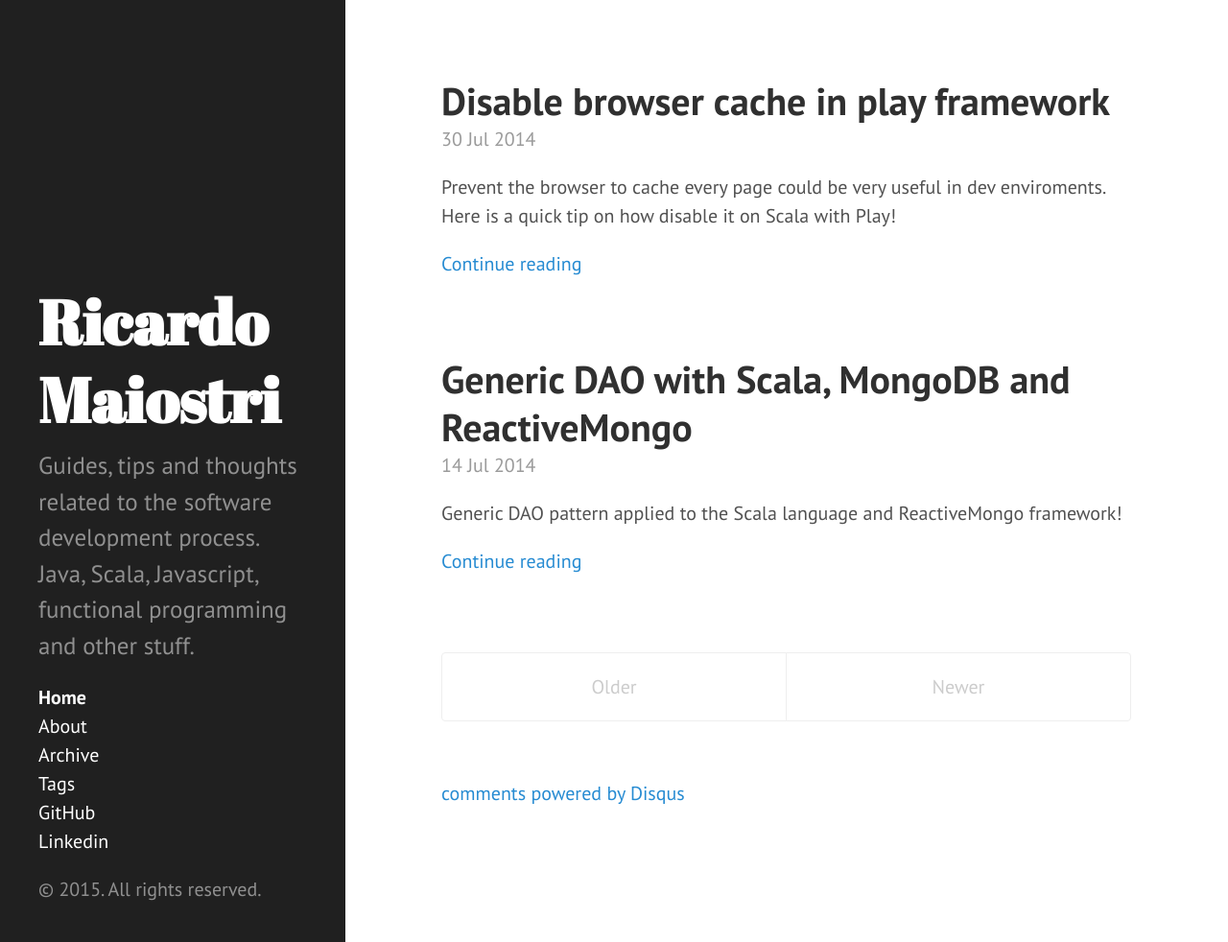
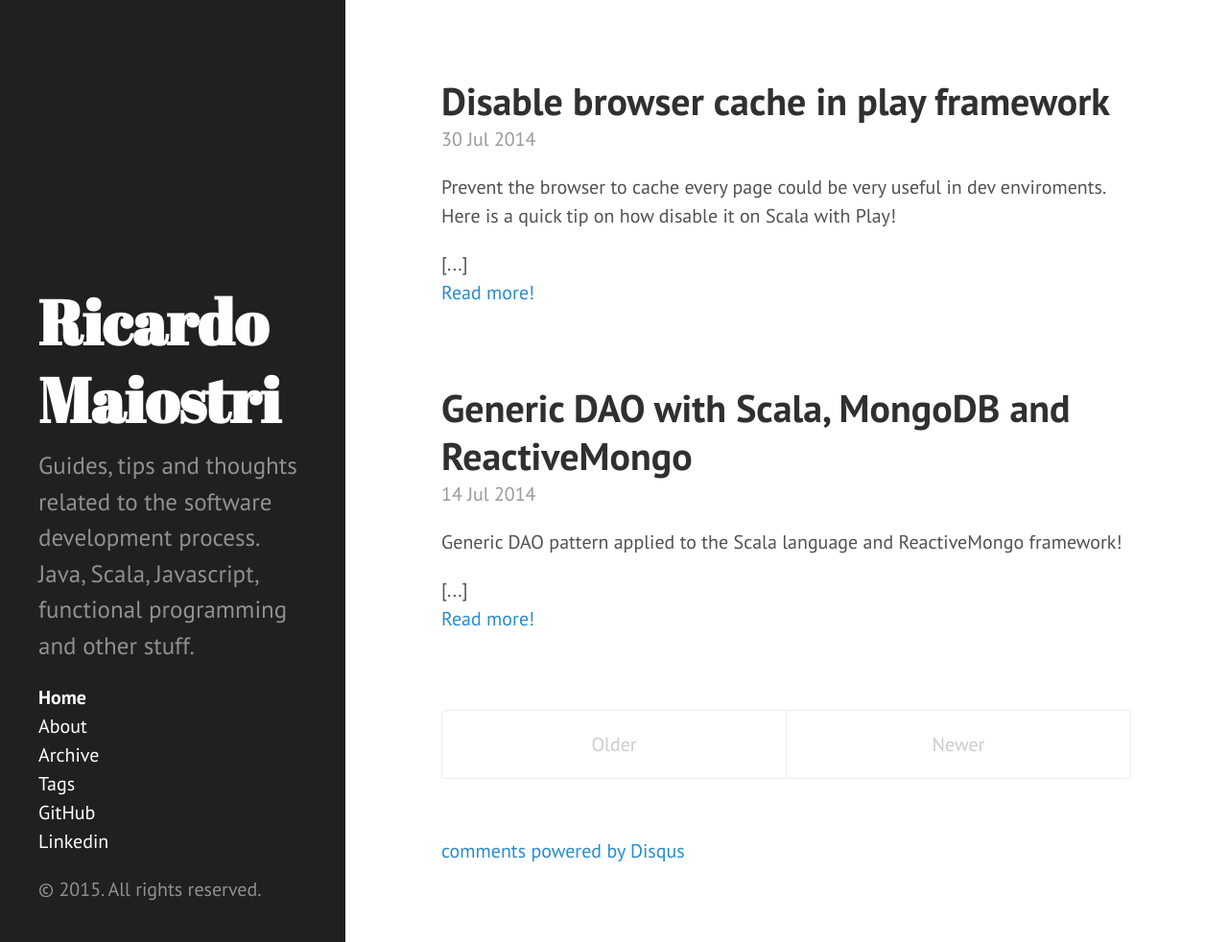
Before and after one commit to maiostri/maiostri.github.io, a Jekyll site: the page built from index.html, in a window 1280 px wide and 982 px high. Shown: the whole window at 96% size. Built offline with Jekyll 4.4.1, drawn with Linux system fonts in a browser that asks for light colours; Markdown is read by kramdown in place of the engine named in the settings; the list of posts is cut into pages by our own code; comment, search, counter and statistics services are not loaded.

Commit message:
Update index.html

```diff
--- a/index.html
+++ b/index.html
@@ -14,8 +14,8 @@ title: Home
 
     <span class="post-date">{{ post.date | date_to_string }}</span>
 
-    {{ post.excerpt }}
-    <p> <a href="{{ post.url }}" class="more">Continue reading</a></p>
+    {{ post.excerpt }} [...]
+    <p> <a href="{{ post.url }}" class="more">Read more!</a></p>
   </div>
   {% endfor %}
 </div>
```
